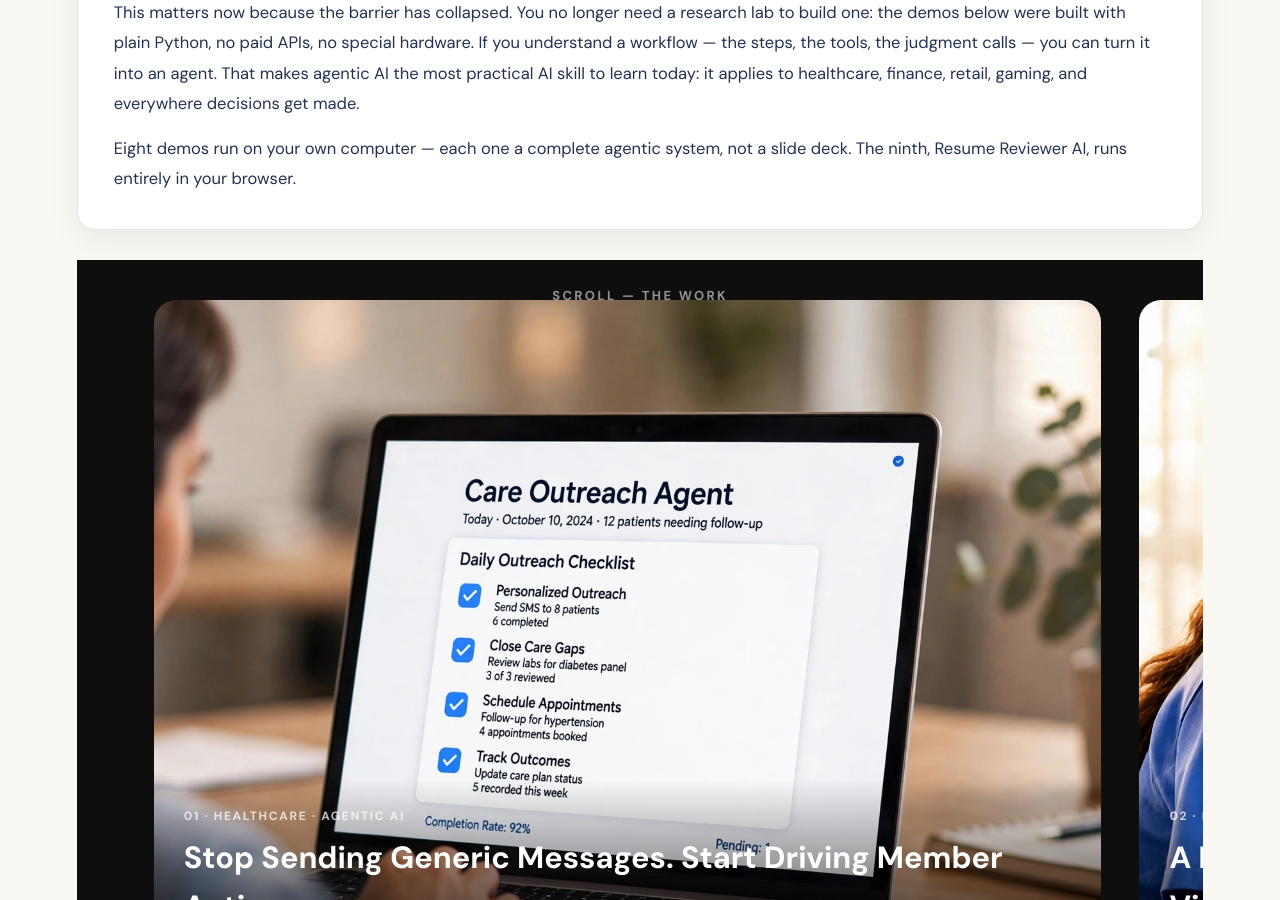
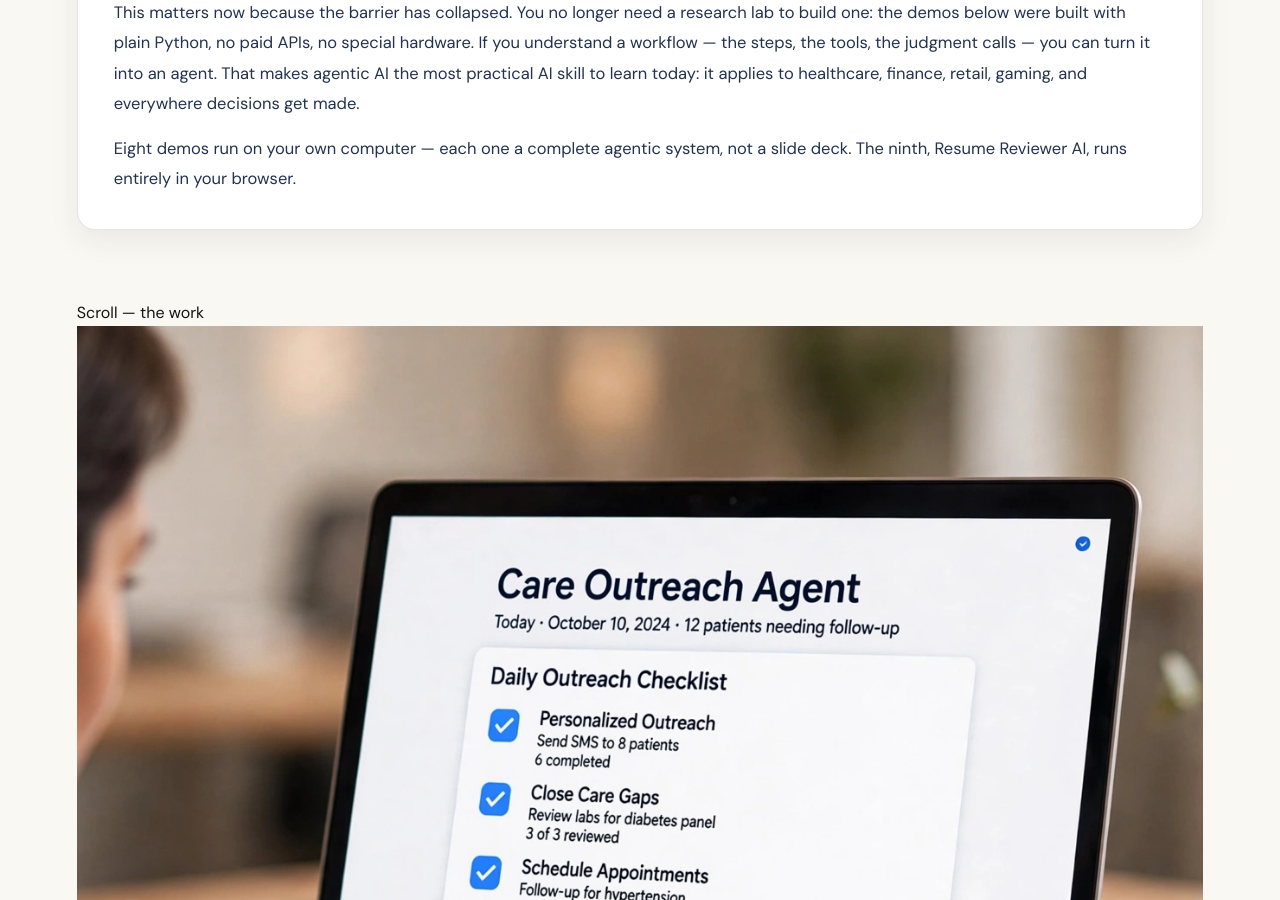
Before and after one commit to datawithpreet/datawithpreet.github.io, a Jekyll site: the page demos.html, which Jekyll copies as it is, in a window 1280 px wide and 900 px high, scrolled down 872 px. Built offline with Jekyll 4.4.1, drawn with Linux system fonts in a browser that asks for light colours; some web fonts are replaced; comment, search, counter and statistics services are not loaded.

Commit message:
Full-bleed 100vw panels for demo boxes

```diff
--- a/demos.html
+++ b/demos.html
@@ -39,17 +39,15 @@
       box-shadow: 0 8px 24px rgba(27,42,74,.18); display: block;
     }
     /* ===== Horizontal scroll boxes (sergestudios-style) ===== */
-.boxes-scroll-wrap { height: 450vh; position: relative; }
-.boxes-sticky { position: sticky; top: 0; height: 100vh; height: 100svh; overflow: hidden; display: flex; align-items: center; background: #0e0e0e; }
-.boxes-track { display: flex; gap: 3vw; padding: 0 6vw; will-change: transform; align-items: center; }
-.demo-box { flex: 0 0 74vw; height: 74vh; height: 74svh; border-radius: 22px; overflow: hidden; position: relative; flex-shrink: 0; }
+.boxes-scroll-wrap { height: 500vh; position: relative; }
+.boxes-sticky { position: sticky; top: 0; height: 100vh; height: 100svh; overflow: hidden; }
+.boxes-track { display: flex; will-change: transform; height: 100%; }
+.demo-box { flex: 0 0 100vw; width: 100vw; height: 100vh; height: 100svh; overflow: hidden; position: relative; flex-shrink: 0; }
 .demo-box img { width: 100%; height: 100%; object-fit: cover; display: block; }
-.demo-box-info { position: absolute; left: 0; right: 0; bottom: 0; padding: 28px 30px; background: linear-gradient(transparent, rgba(0,0,0,.78)); color: #fff; }
-.demo-box-info .demo-box-kicker { font-size: 12px; font-weight: 800; letter-spacing: .14em; text-transform: uppercase; opacity: .75; margin-bottom: 8px; }
-.demo-box-info h3 { margin: 0 0 6px; font-size: clamp(20px, 2.4vw, 32px); color: #fff; }
-.demo-box-info p { margin: 0; font-size: 15px; opacity: .85; max-width: 52ch; }
-.boxes-hint { position: absolute; top: 26px; left: 0; right: 0; text-align: center; color: rgba(255,255,255,.55); font-size: 13px; letter-spacing: .18em; text-transform: uppercase; font-weight: 700; pointer-events: none; }
-@media (max-width: 760px) { .demo-box { flex-basis: 86vw; height: 62svh; } }
+.demo-box-info { position: absolute; left: 0; right: 0; bottom: 0; padding: 40px 6vw 48px; background: linear-gradient(transparent, rgba(0,0,0,.82)); color: #fff; }
+.demo-box-info .demo-box-kicker { font-size: 13px; font-weight: 800; letter-spacing: .16em; text-transform: uppercase; opacity: .7; margin-bottom: 10px; }
+.demo-box-info h3 { margin: 0 0 8px; font-size: clamp(28px, 4vw, 56px); color: #fff; letter-spacing: -0.02em; }
+.demo-box-info p { margin: 0; font-size: 17px; opacity: .85; max-width: 56ch; }
 @media (hover: none) { .boxes-scroll-wrap { height: auto; } .boxes-sticky { position: relative; height: auto; display: block; padding: 40px 0; } .boxes-track { flex-wrap: nowrap; overflow-x: auto; transform: none !important; } }
 
     /* Kickpush-style hover overlay on demo images */
```
